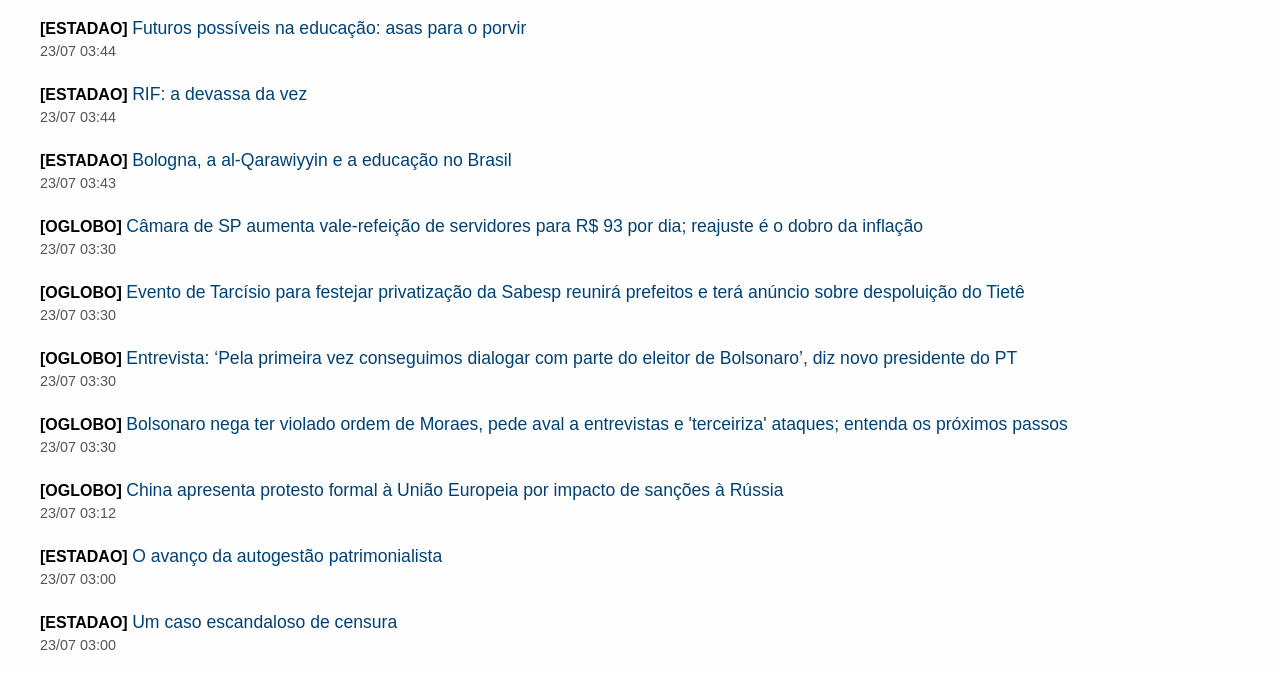
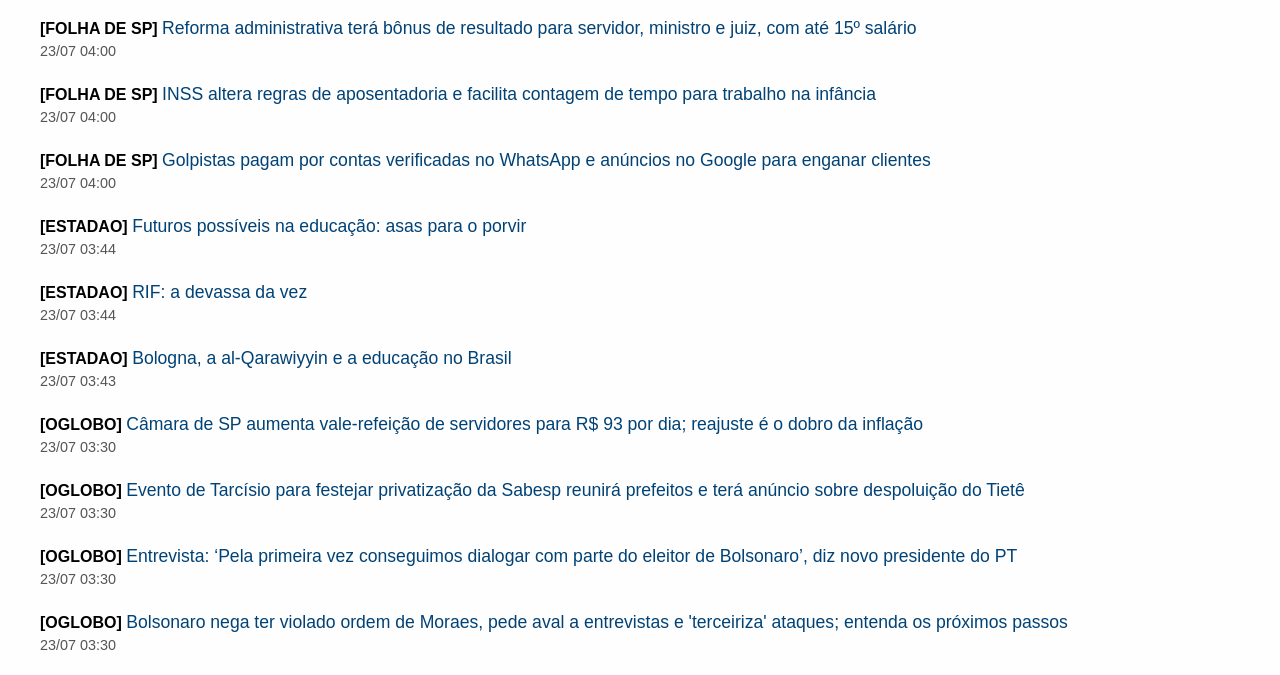
Before and after one commit to fjatahy/noticias-diarias_3, a plain HTML site: page index.html in a window 1280 px wide. Shown: the part 81-756 px from the top of the page. Drawn offline with Linux system fonts and the light colour scheme.

Commit message:
Atualização automática de notícias

```diff
--- a/index.html
+++ b/index.html
@@ -17,6 +17,24 @@
         <h1>📰 Notícias Diárias – 23/07/2025</h1>
 
         <div class="materia">
+            <span class="jornal">[FOLHA DE SP]</span>
+            <a href="https://www1.folha.uol.com.br/mercado/2025/07/reforma-administrativa-tera-bonus-de-resultado-para-servidor-ministro-e-juiz-com-ate-15o-salario.shtml" class="titulo" target="_blank">Reforma administrativa terá bônus de resultado para servidor, ministro e juiz, com até 15º salário</a>
+            <div class="data">23/07 04:00</div>
+        </div>
+
+        <div class="materia">
+            <span class="jornal">[FOLHA DE SP]</span>
+            <a href="https://www1.folha.uol.com.br/mercado/2025/07/inss-altera-regras-de-aposentadoria-e-facilita-contagem-de-tempo-para-trabalho-na-infancia.shtml" class="titulo" target="_blank">INSS altera regras de aposentadoria e facilita contagem de tempo para trabalho na infância</a>
+            <div class="data">23/07 04:00</div>
+        </div>
+
+        <div class="materia">
+            <span class="jornal">[FOLHA DE SP]</span>
+            <a href="https://www1.folha.uol.com.br/tec/2025/07/golpistas-pagam-por-contas-verificadas-no-whatsapp-e-anuncios-no-google-para-enganar-clientes.shtml" class="titulo" target="_blank">Golpistas pagam por contas verificadas no WhatsApp e anúncios no Google para enganar clientes</a>
+            <div class="data">23/07 04:00</div>
+        </div>
+
+        <div class="materia">
             <span class="jornal">[ESTADAO]</span>
             <a href="https://www.estadao.com.br/opiniao/espaco-aberto/futuros-possiveis-na-educacao-asas-para-o-porvir/" class="titulo" target="_blank">Futuros possíveis na educação: asas para o porvir</a>
             <div class="data">23/07 03:44</div>
```
